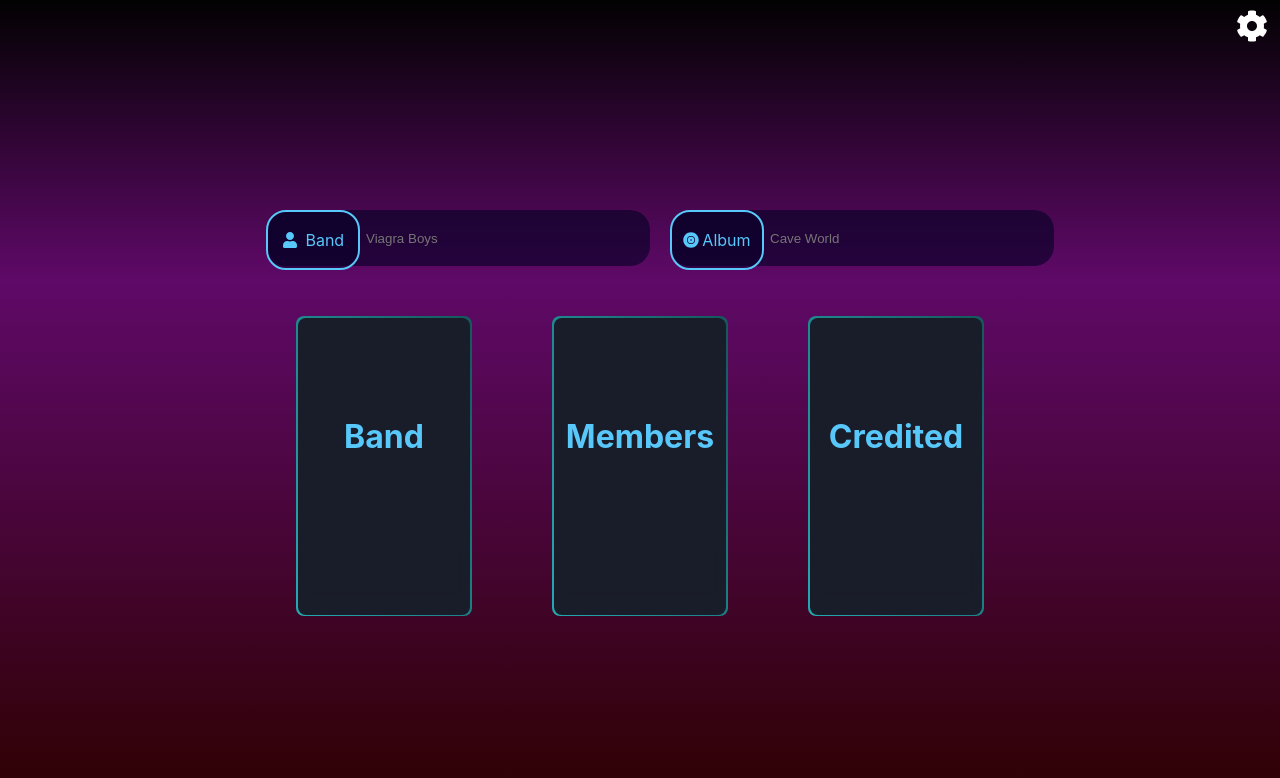
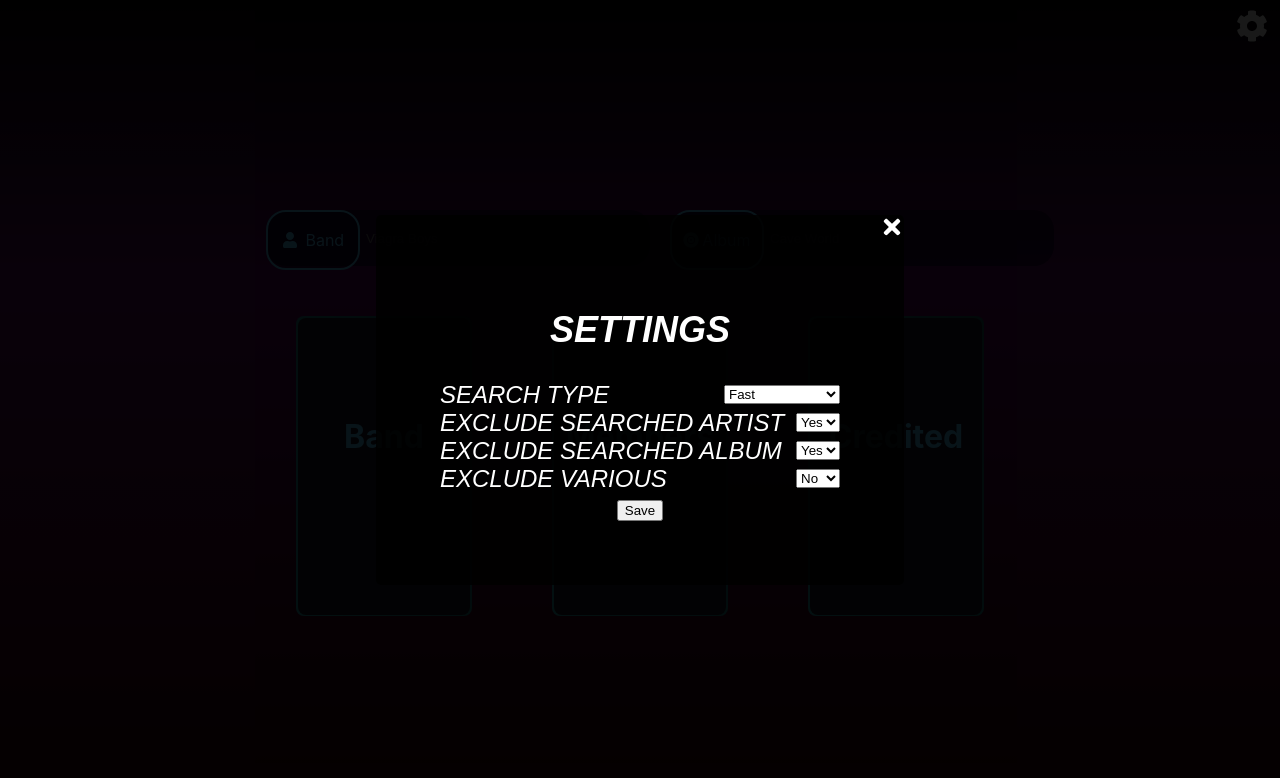
Before and after one commit to EricLusk-Jopson/vinylPeriphery, a React (Create React App) app: page / in a window 1280 px wide. Both pictures are taken after a click on the button 1252 px from the left and 27 px from the top of the page. Shown: the top 778 px of the page. Built offline with nearby package versions, Linux system fonts and the light colour scheme.

Commit message:
settings modal functional

```diff
--- a/src/App.js
+++ b/src/App.js
@@ -23,10 +23,13 @@ import SettingsModal from "./components/SettingsModal";
 function App() {
   const [data, setData] = useState([]);
   const [displayResults, setDisplayResults] = useState([]);
-  const [excludeArtist, setExcludeArtist] = useState(true);
-  const [excludeAlbum, setExcludeAlbum] = useState(true);
   const [displaySettings, setDisplaySettings] = useState(false);
-  const [settings, setSettings] = useState({ fastSearch: true });
+  const [settings, setSettings] = useState({
+    searchType: "fast",
+    excludeArtist: "true",
+    excludeAlbum: "true",
+    excludeVarious: "false",
+  });
   const [inProgress, setInProgress] = useState(false);
   const [coolDown, setCooldown] = useState(false);
   const [formData, setFormData] = useState({
@@ -46,9 +49,9 @@ function App() {
     }));
   };
 
-  const toggleArtistExclusion = (e) => {
-    e.preventDefault();
-    setExcludeArtist(!excludeArtist);
+  const convertStringToBoolean = (str) => {
+    if (str === "true") return true;
+    else return false;
   };
 
   const bandReleases = async (band, album, fast) => {
@@ -104,21 +107,20 @@ function App() {
   };
 
   const handleSearch = async (method) => {
-    if (!settings.fastSearch) {
-      setInProgress(true);
-    }
+    const fastSearch = settings.searchType === "fast";
+    setInProgress(true);
     let releases;
     switch (method) {
       case "band":
-        releases = await bandReleases(band, album, settings.fastSearch);
+        releases = await bandReleases(band, album, fastSearch);
         break;
 
       case "member":
-        releases = await memberReleases(band, album, settings.fastSearch);
+        releases = await memberReleases(band, album, fastSearch);
         break;
 
       case "contributor":
-        releases = await contributorReleases(band, album, settings.fastSearch);
+        releases = await contributorReleases(band, album, fastSearch);
         break;
 
       default:
@@ -141,6 +143,19 @@ function App() {
     const moreReleases = await loadMore(data, "next", settings.fastSearch);
     setData(moreReleases);
   };
+
+  const toggleSettingsModal = () => {
+    const isOpen = displaySettings;
+    setDisplaySettings(!isOpen);
+  };
+
+  const handleSettingsChange = (newSettings) => {
+    setSettings(newSettings);
+  };
+
+  useEffect(() => {
+    console.log(settings);
+  }, [settings]);
 
   useEffect(() => {
     const displayReleases = new Map();
@@ -165,14 +180,19 @@ function App() {
       });
     });
     let filteredReleases = [...displayReleases.values()];
-    if (excludeArtist) {
+    if (convertStringToBoolean(settings.excludeArtist)) {
       filteredReleases = filteredReleases.filter(
-        (release) => release.artist !== band
+        (release) => release.artist.toLowerCase() !== band.toLowerCase()
       );
     }
-    if (excludeAlbum) {
+    if (convertStringToBoolean(settings.excludeAlbum)) {
       filteredReleases = filteredReleases.filter(
-        (release) => release.title !== album
+        (release) => release.title.toLowerCase() !== album.toLowerCase()
+      );
+    }
+    if (convertStringToBoolean(settings.excludeVarious)) {
+      filteredReleases = filteredReleases.filter(
+        (release) => release.artist.toLowerCase() !== "various"
       );
     }
 
@@ -181,7 +201,7 @@ function App() {
         .sort((a, b) => b.year - a.year)
         .sort((a, b) => b.contributors.length - a.contributors.length)
     );
-  }, [data, excludeArtist, band, album]);
+  }, [data, band, album, settings]);
 
   useEffect(() => {
     async function coolDownAfterFastSearch() {
@@ -292,22 +312,16 @@ function App() {
             border: "none",
           }}
         >
-          <FaCog
-            onClick={() => console.log("settings")}
-            style={{ color: "white" }}
-          />
+          <FaCog onClick={toggleSettingsModal} style={{ color: "white" }} />
         </button>
       </ContentWindow>
-      {displaySettings && <SettingsModal />}
-
-      <div style={{ display: "none" }}>
-        <label>Exlude listings by the same artist</label>
-        <input
-          type="checkbox"
-          checked={excludeArtist}
-          onChange={toggleArtistExclusion}
-        ></input>
-      </div>
+      {displaySettings && (
+        <SettingsModal
+          applySettings={handleSettingsChange}
+          cancelModal={toggleSettingsModal}
+          settings={settings}
+        />
+      )}
     </>
   );
 }
--- a/src/components/SettingsModal.jsx
+++ b/src/components/SettingsModal.jsx
@@ -1,7 +1,84 @@
-import React from "react";
+import { useState, useEffect, React } from "react";
+import { FaTimes } from "react-icons/fa";
+import { ModalOverlay, StyledModal, InputGroup } from "./styles/SettingsModal";
 
-export const SettingsModal = () => {
-  return <div>SettingsModal</div>;
+export const SettingsModal = ({ applySettings, cancelModal, settings }) => {
+  const [formSettings, setFormSettings] = useState({ ...settings });
+
+  const handleInputChange = (e) => {
+    e.preventDefault();
+    setFormSettings({ ...formSettings, [e.target.name]: e.target.value });
+  };
+
+  const handleSubmission = (e) => {
+    e.preventDefault();
+    applySettings(formSettings);
+    cancelModal();
+  };
+
+  useEffect(() => {
+    console.log(formSettings);
+  }, [formSettings]);
+
+  return (
+    <ModalOverlay>
+      <StyledModal>
+        <FaTimes
+          style={{ position: "absolute", top: 0, right: 0 }}
+          onClick={cancelModal}
+        />
+        <h2>Settings</h2>
+        <form>
+          <InputGroup>
+            <label>Search Type</label>
+            <select
+              name="searchType"
+              value={formSettings.searchType}
+              onChange={handleInputChange}
+            >
+              <option value="fast">Fast</option>
+              <option value="comprehensive">Comprehensive</option>
+            </select>
+          </InputGroup>
+          <InputGroup>
+            <label>Exclude Searched Artist</label>
+            <select
+              name="excludeArtist"
+              value={formSettings.excludeArtist}
+              onChange={handleInputChange}
+            >
+              <option value={true}>Yes</option>
+              <option value={false}>No</option>
+            </select>
+          </InputGroup>
+          <InputGroup>
+            <label>Exclude Searched Album</label>
+            <select
+              name="excludeAlbum"
+              value={formSettings.excludeAlbum}
+              onChange={handleInputChange}
+            >
+              <option value={true}>Yes</option>
+              <option value={false}>No</option>
+            </select>
+          </InputGroup>
+          <InputGroup>
+            <label>Exclude Various</label>
+            <select
+              name="excludeVarious"
+              value={formSettings.excludeVarious}
+              onChange={handleInputChange}
+            >
+              <option value={true}>Yes</option>
+              <option value={false}>No</option>
+            </select>
+          </InputGroup>
+        </form>
+
+        <button onClick={handleSubmission}>Save</button>
+      </StyledModal>
+    </ModalOverlay>
+  );
 };
 
 export default SettingsModal;
--- /dev/null
+++ b/src/components/styles/SettingsModal.js
@@ -0,0 +1,41 @@
+import styled from "styled-components";
+
+export const ModalOverlay = styled.div`
+  position: fixed;
+  z-index: 11;
+  left: 0;
+  top: 0;
+  width: 100%;
+  height: 100%;
+  overflow: auto;
+  background-color: rgb(0, 0, 0);
+  background-color: rgba(0, 0, 0, 0.9);
+  display: flex;
+  justify-content: center;
+  align-content: center;
+`;
+
+export const StyledModal = styled.div`
+  position: relative;
+  font-family: "Exo 2", sans-serif;
+  font-weight: 100;
+  font-style: italic;
+  color: #fff;
+  text-transform: uppercase;
+  min-height: 200px;
+  width: 400px;
+  border-radius: 5px;
+  background-color: rgba(0, 0, 0, 0.9);
+  align-self: center;
+  text-align: center;
+  font-size: x-large;
+  font-weight: 500;
+  color: #fff;
+  padding: 5%;
+`;
+
+export const InputGroup = styled.div`
+  display: flex;
+  justify-content: space-between;
+  align-items: center;
+`;
```
